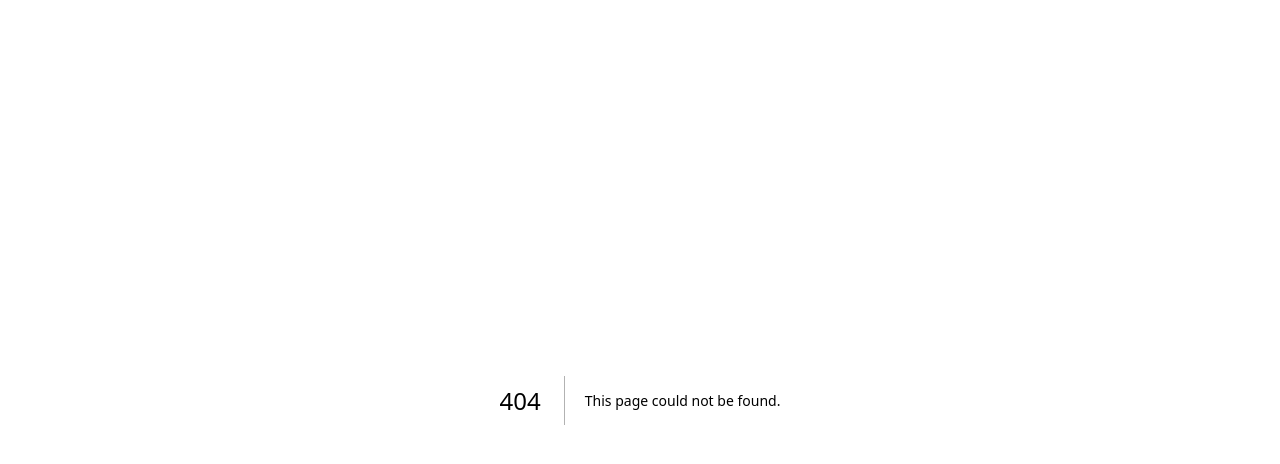
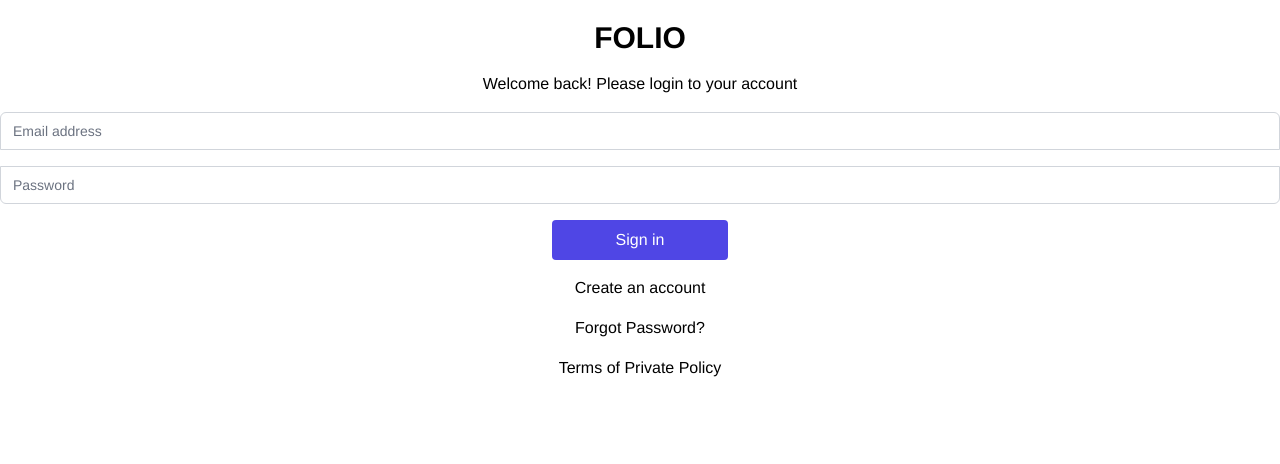
Before and after one commit to SGTMAX0723/Senior_Project, a Next.js app in the folder folio/: page /signin in a window 1280 px wide. Before the commit this address had no page. Shown: the top 464 px of the page. Built offline with nearby package versions, Linux system fonts and the light colour scheme.

Commit message:
sign-in page

```diff
--- /dev/null
+++ b/folio/app/signin/page.tsx
@@ -0,0 +1,37 @@
+import SigninButton from '../../components/SigninButton'
+import NavBar from '../../components/NavBar';
+
+export default function page() {
+    return (
+      <div className='h-100 grid grid-cols-1 gap-4 content-around '>
+
+        <h1 className='flex items-center justify-center mt-5 font-bold text-3xl ' >FOLIO</h1>
+
+        <p className=' flex items-center justify-center' >Welcome back! Please login to your account</p>
+
+        <label className="sr-only">Email address</label>
+        <input name="email" type="email" className=" flex items-center justify-center appearance-none rounded-none rounded-t-md border border-gray-300 px-3 py-2 text-gray-900 placeholder-gray-500 focus:z-10 focus:border-indigo-500 focus:outline-none focus:ring-indigo-500 sm:text-sm" placeholder="Email address"></input>
+
+        <label className="sr-only">Password</label>
+        <input name="password" type="password" className=" appearance-none rounded-none rounded-b-md border border-gray-300 px-3 py-2 text-gray-900 placeholder-gray-500 focus:z-10 focus:border-indigo-500 focus:outline-none focus:ring-indigo-500 sm:text-sm" placeholder="Password"></input>
+
+
+
+        <div className='flex items-center justify-center' >
+        <SigninButton />
+        </div>
+
+        <div className='flex items-center justify-center'>
+          <button> Create an account </button>
+        </div>
+
+        <div className='flex items-center justify-center'>
+          <button> Forgot Password? </button>
+        </div>
+
+        <div className='flex items-center justify-center'>
+           <button>Terms of Private Policy</button>
+        </div>
+      </div>
+    )
+  }
--- /dev/null
+++ b/folio/components/SigninButton.js
@@ -0,0 +1,12 @@
+
+
+const SigninButton = () => {
+    return(
+        <div>
+            <button className="bg-indigo-600 py-2 px-16 rounded text-white bold "> Sign in </button>
+        </div>
+
+    );
+};
+
+export default SigninButton;
```
